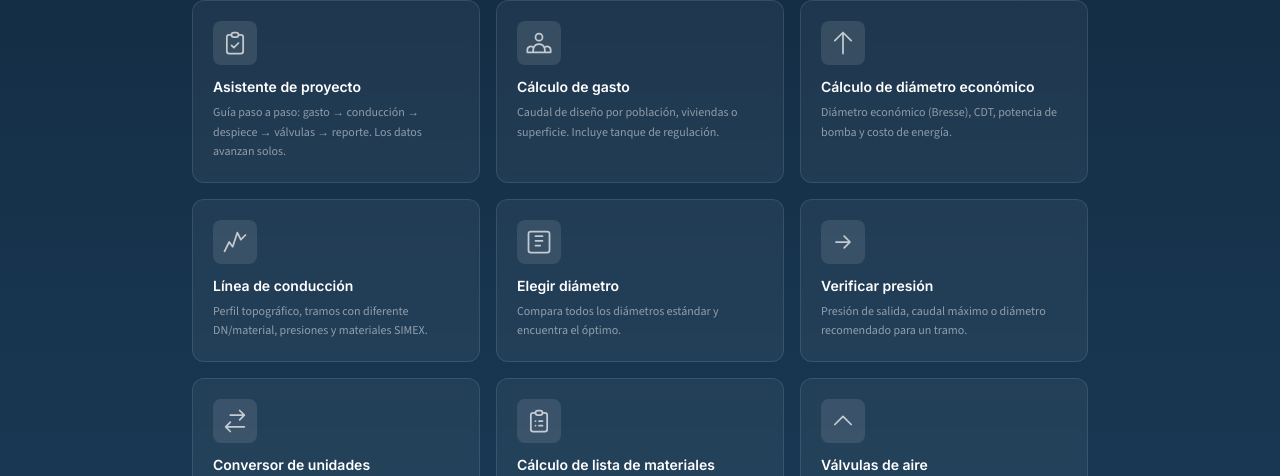
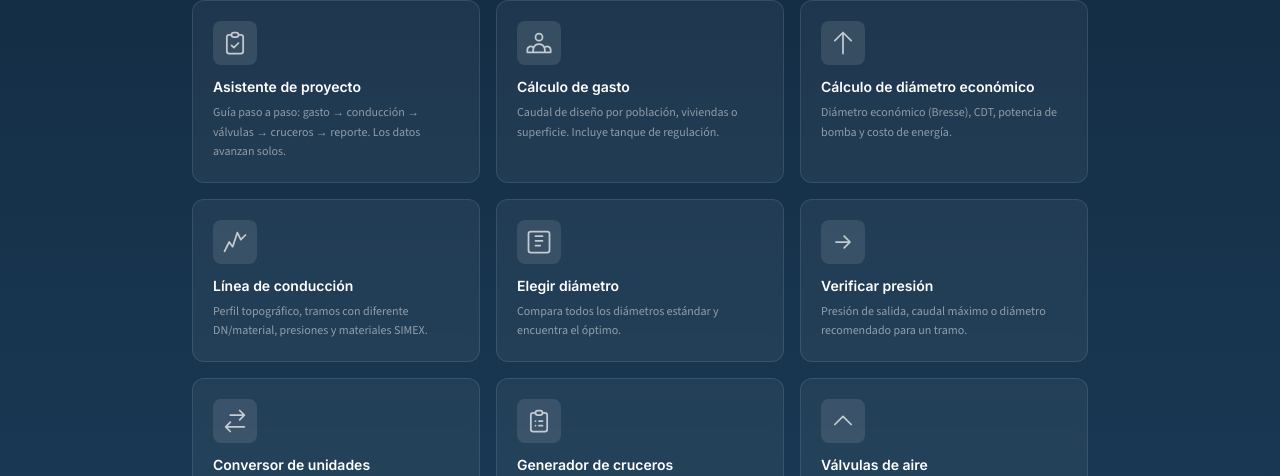
Before and after one commit to simexco/hidrocalc, a Next.js app: page / in a window 1280 px wide. Shown: the part 476-952 px from the top of the page. Built offline with nearby package versions, Linux system fonts and the light colour scheme.

Commit message:
Renombrar modulo: 'Lista de materiales (despiece)' pasa a 'Generador de cruceros' en sidebar, header, home, asistente y flujo (la URL /despiece se mantiene)

```diff
--- a/src/app/(modules)/asistente/page.tsx
+++ b/src/app/(modules)/asistente/page.tsx
@@ -41,7 +41,7 @@ export default function AsistentePage() {
     { n: 4, title: "Golpe de ariete", desc: "¿La tubería resiste el golpe? Si no, válvula de protección.", href: "/golpe-ariete", done: null, summary: "Protección contra sobrepresión / vacío" },
     { n: 5, title: "Válvula reductora (VRP)", desc: "Si la presión excede la clase del tubo: reducir presión.", href: "/vrp", done: null, summary: vrpRecomendada ? "Recomendada (presión alta)" : "Revisar si aplica" },
     { n: 6, title: "Válvulas de aire", desc: "Ubicación de ventosas, seccionamiento y desfogue.", href: "/valvulas-aire", done: valvDone, summary: valvDone ? `${p.valvulas.length} válvulas/accesorios` : "Pendiente" },
-    { n: 7, title: "Cálculo de lista de materiales (despiece)", desc: "Lista de materiales y accesorios con SKU Sigma Flow.", href: "/despiece", done: null, summary: "Arma la lista por tramo" },
+    { n: 7, title: "Generador de cruceros", desc: "Arma los cruceros pieza por pieza; la lista de materiales (despiece) con SKU Sigma Flow se genera sola.", href: "/despiece", done: null, summary: "Arma tus cruceros" },
     { n: 8, title: "Generar reporte", desc: "Reporte PDF consolidado de marca Sigma Flow.", href: "/entregable", done: null, summary: "Documento final" },
   ];
 
--- a/src/app/page.tsx
+++ b/src/app/page.tsx
@@ -5,7 +5,7 @@ const modules = [
   // ── Flujo de proyecto ──
   {
     title: "Asistente de proyecto",
-    desc: "Guía paso a paso: gasto → conducción → despiece → válvulas → reporte. Los datos avanzan solos.",
+    desc: "Guía paso a paso: gasto → conducción → válvulas → cruceros → reporte. Los datos avanzan solos.",
     href: "/asistente",
     icon: (<svg viewBox="0 0 24 24" className={iconCls} fill="none" stroke="currentColor" strokeWidth={1.5}><path strokeLinecap="round" strokeLinejoin="round" d="M9 5H7a2 2 0 00-2 2v12a2 2 0 002 2h10a2 2 0 002-2V7a2 2 0 00-2-2h-2M9 5a2 2 0 002 2h2a2 2 0 002-2M9 5a2 2 0 012-2h2a2 2 0 012 2m-6 9l2 2 4-4" /></svg>),
   },
@@ -49,8 +49,8 @@ const modules = [
     icon: (<svg viewBox="0 0 24 24" className={iconCls} fill="none" stroke="currentColor" strokeWidth={1.5}><path strokeLinecap="round" strokeLinejoin="round" d="M8 7h12m0 0l-4-4m4 4l-4 4m4 6H4m0 0l4 4m-4-4l4-4" /></svg>),
   },
   {
-    title: "Cálculo de lista de materiales (despiece)",
-    desc: "Lista de materiales y accesorios con SKU Sigma Flow. Exporta a Excel y PDF.",
+    title: "Generador de cruceros",
+    desc: "Arma tus cruceros pieza por pieza con símbolos de plano; la lista de materiales (despiece) con SKU Sigma Flow se genera sola.",
     href: "/despiece",
     icon: (<svg viewBox="0 0 24 24" className={iconCls} fill="none" stroke="currentColor" strokeWidth={1.5}><path strokeLinecap="round" strokeLinejoin="round" d="M9 5H7a2 2 0 00-2 2v12a2 2 0 002 2h10a2 2 0 002-2V7a2 2 0 00-2-2h-2M9 5a2 2 0 002 2h2a2 2 0 002-2M9 5a2 2 0 012-2h2a2 2 0 012 2m-3 7h3m-3 4h3m-6-4h.01M9 16h.01" /></svg>),
   },
--- a/src/components/layout/FlowNav.tsx
+++ b/src/components/layout/FlowNav.tsx
@@ -13,7 +13,7 @@ const FLOW = [
   { href: "/golpe-ariete", label: "Golpe de ariete" },
   { href: "/vrp", label: "Válvula reductora" },
   { href: "/valvulas-aire", label: "Válvulas de aire" },
-  { href: "/despiece", label: "Lista de materiales (despiece)" },
+  { href: "/despiece", label: "Generador de cruceros" },
   { href: "/entregable", label: "Reporte" },
 ];
 
--- a/src/components/layout/HidroCalcHeader.tsx
+++ b/src/components/layout/HidroCalcHeader.tsx
@@ -13,7 +13,7 @@ const moduleNames: Record<string, string> = {
   "/golpe-ariete": "Golpe de ariete",
   "/dimensionamiento": "Elegir diámetro",
   "/conversor": "Conversor de unidades",
-  "/despiece": "Cálculo de lista de materiales (despiece)",
+  "/despiece": "Generador de cruceros",
   "/valvulas-aire": "Válvulas de aire",
   "/vrp": "Valvula reductora",
   "/entregable": "Reporte de proyecto",
--- a/src/components/layout/HidroCalcSidebar.tsx
+++ b/src/components/layout/HidroCalcSidebar.tsx
@@ -54,7 +54,7 @@ const sections = [
       { href: "/dimensionamiento", label: "Elegir diámetro", icon: icons.diametro },
       { href: "/tramo-simple", label: "Verificar presión", icon: icons.presion },
       { href: "/conversor", label: "Conversor de unidades", icon: icons.conversor },
-      { href: "/despiece", label: "Lista de materiales (despiece)", icon: icons.despiece },
+      { href: "/despiece", label: "Generador de cruceros", icon: icons.despiece },
     ],
   },
   {
```
